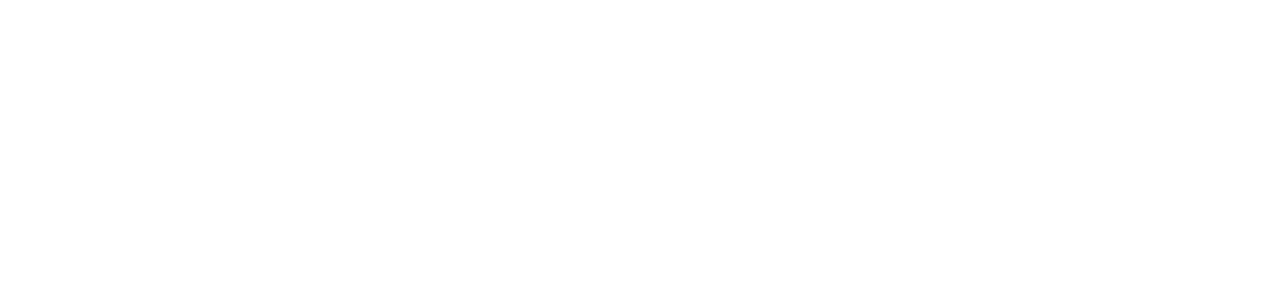
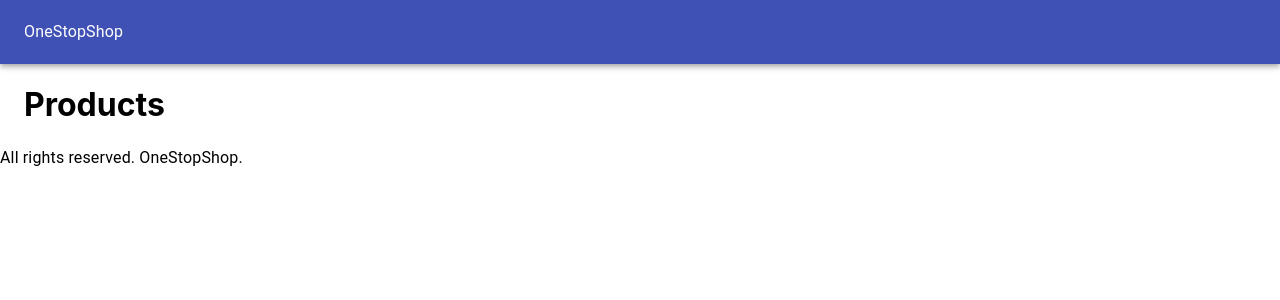
Before and after one commit to JokeryEU/onestopshop_capstone, a Next.js app: page / in a window 1280 px wide. Shown: the top 300 px of the page. Built offline with nearby package versions, Linux system fonts and the light colour scheme.

Commit message:
added basic layout

```diff
--- /dev/null
+++ b/components/Layout.js
@@ -0,0 +1,23 @@
+import { AppBar, Container, Toolbar, Typography } from '@material-ui/core'
+import Head from 'next/head'
+
+const Layout = ({ children }) => {
+  return (
+    <>
+      <Head>
+        <title>Welcome to OneStopShop</title>
+      </Head>
+      <AppBar position="static">
+        <Toolbar>
+          <Typography>OneStopShop</Typography>
+        </Toolbar>
+      </AppBar>
+      <Container>{children}</Container>
+      <footer>
+        <Typography>All rights reserved. OneStopShop.</Typography>
+      </footer>
+    </>
+  )
+}
+
+export default Layout
--- a/pages/index.js
+++ b/pages/index.js
@@ -1,7 +1,12 @@
-import Head from 'next/head'
-import Image from 'next/image'
+import Layout from '../components/layout'
 import styles from '../styles/Home.module.css'
 
 export default function Home() {
-  return <div></div>
+  return (
+    <Layout>
+      <div>
+        <h1>Products</h1>
+      </div>
+    </Layout>
+  )
 }
```
